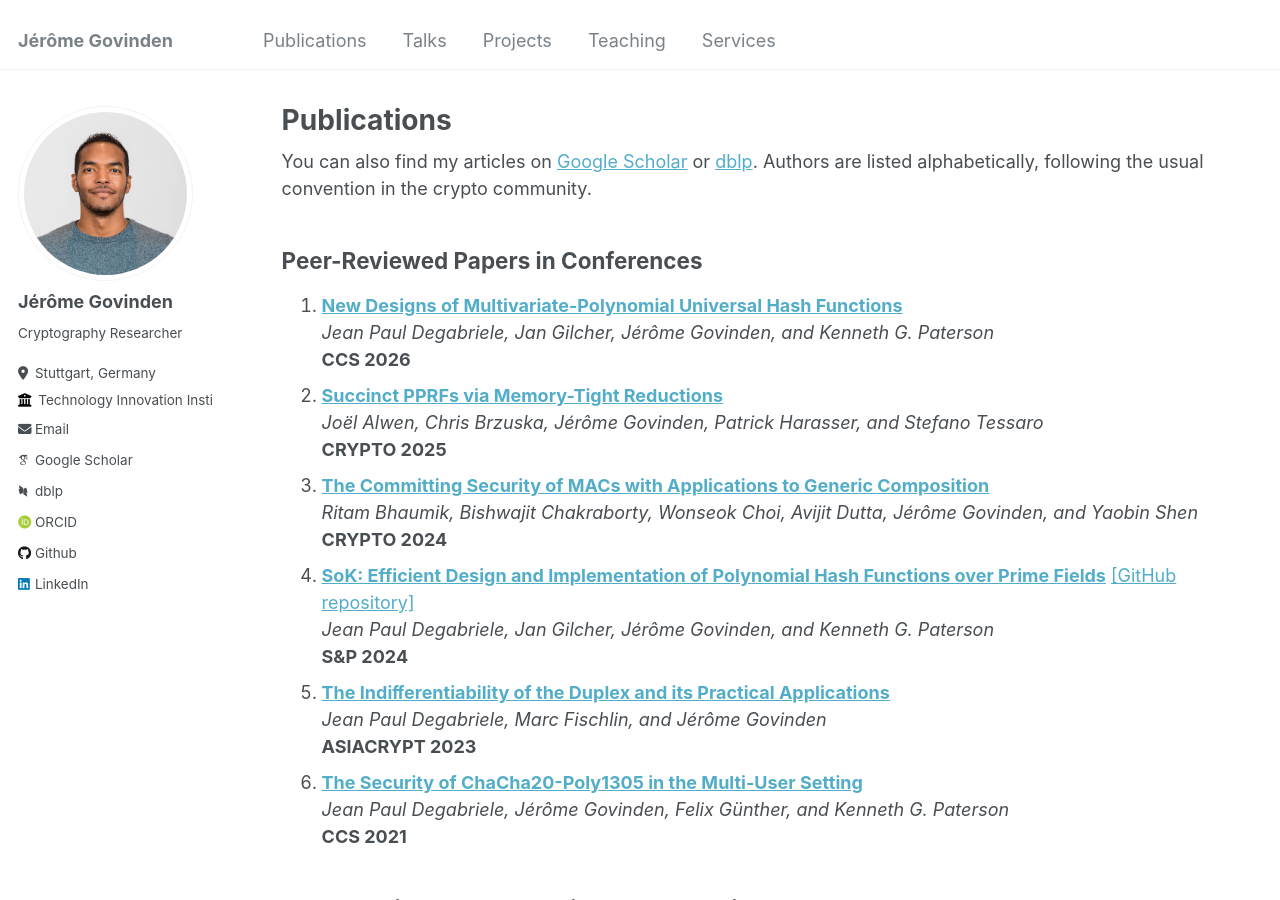
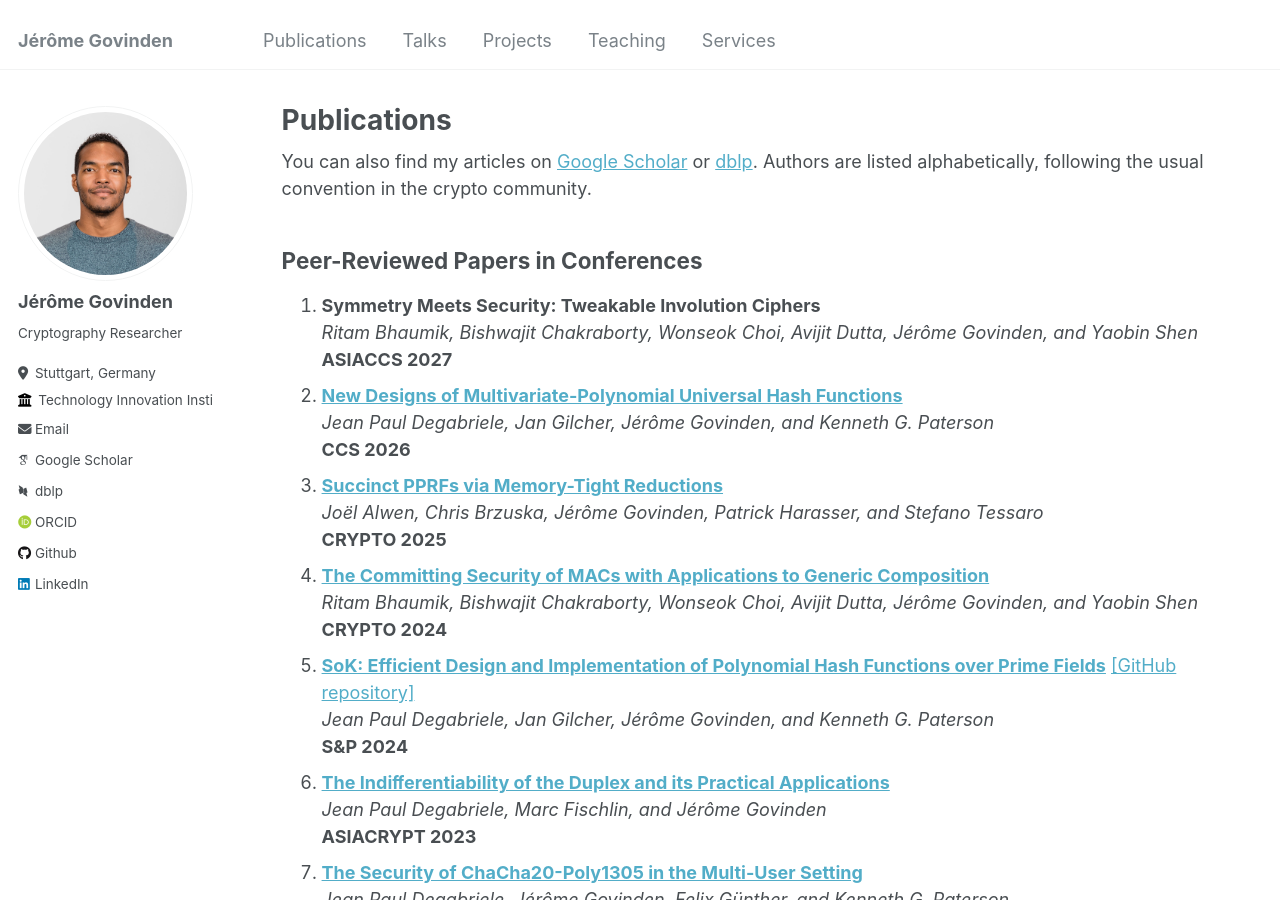
Before and after one commit to GovindenJerome/govindenjerome.github.io, a Jekyll site: the page built from _pages/publications.md, in a window 1280 px wide and 900 px high. Built offline with Jekyll 4.4.1, drawn with Linux system fonts in a browser that asks for light colours; some web fonts are replaced.

Commit message:
add new ASIACCS paper

```diff
--- a/_pages/publications.md
+++ b/_pages/publications.md
@@ -11,35 +11,38 @@ author_profile: true
 
 Peer-Reviewed Papers in Conferences
 ------
-1. [**New Designs of Multivariate-Polynomial Universal Hash Functions**](https://eprint.iacr.org/2026/1602.pdf)\\
+1. **Symmetry Meets Security: Tweakable Involution Ciphers**\\
+*Ritam Bhaumik, Bishwajit Chakraborty, Wonseok Choi, Avijit Dutta, Jérôme Govinden, and Yaobin Shen*\\
+**ASIACCS 2027**
+2. [**New Designs of Multivariate-Polynomial Universal Hash Functions**](https://eprint.iacr.org/2026/1602.pdf)\\
 *Jean Paul Degabriele, Jan Gilcher, Jérôme Govinden, and Kenneth G. Paterson*\\
 **CCS 2026**
-2. [**Succinct PPRFs via Memory-Tight Reductions**](https://link.springer.com/chapter/10.1007/978-3-032-01901-1_20)\\
+3. [**Succinct PPRFs via Memory-Tight Reductions**](https://link.springer.com/chapter/10.1007/978-3-032-01901-1_20)\\
 *Joël Alwen, Chris Brzuska, Jérôme Govinden, Patrick Harasser, and Stefano Tessaro*\\
 **CRYPTO 2025**
-3. [**The Committing Security of MACs with Applications to Generic Composition**](https://eprint.iacr.org/2024/928.pdf)\\
+4. [**The Committing Security of MACs with Applications to Generic Composition**](https://eprint.iacr.org/2024/928.pdf)\\
 *Ritam Bhaumik, Bishwajit Chakraborty, Wonseok Choi, Avijit Dutta, Jérôme Govinden, and Yaobin Shen*\\
 **CRYPTO 2024**
-4. [**SoK: Efficient Design and Implementation of Polynomial Hash Functions over Prime Fields**](https://eprint.iacr.org/2025/464.pdf) [[GitHub repository]](https://github.com/jangilcher/polynomial_hashing_framework)\\
+5. [**SoK: Efficient Design and Implementation of Polynomial Hash Functions over Prime Fields**](https://eprint.iacr.org/2025/464.pdf) [[GitHub repository]](https://github.com/jangilcher/polynomial_hashing_framework)\\
 *Jean Paul Degabriele, Jan Gilcher, Jérôme Govinden, and Kenneth G. Paterson*\\
 **S&P 2024**
-5. [**The Indiﬀerentiability of the Duplex and its Practical Applications**](https://eprint.iacr.org/2026/1275.pdf)\\
+6. [**The Indiﬀerentiability of the Duplex and its Practical Applications**](https://eprint.iacr.org/2026/1275.pdf)\\
 *Jean Paul Degabriele, Marc Fischlin, and Jérôme Govinden*\\
 **ASIACRYPT 2023**
-6. [**The Security of ChaCha20-Poly1305 in the Multi-User Setting**](https://eprint.iacr.org/2023/085.pdf)\\
+7. [**The Security of ChaCha20-Poly1305 in the Multi-User Setting**](https://eprint.iacr.org/2023/085.pdf)\\
 *Jean Paul Degabriele, Jérôme Govinden, Felix Günther, and Kenneth G. Paterson*\\
 **CCS 2021**
 
 
 Abstracts in Workshops without Proceedings
 ------
-7. [**Universal Hash Designs for an Accordion Mode**](https://csrc.nist.gov/csrc/media/Events/2024/accordion-cipher-mode-workshop-2024/documents/papers/universal-hash-designs-for-accordion-mode.pdf) [[Slides]](https://csrc.nist.gov/csrc/media/Presentations/2024/universal-hash-designs-for-an-accordion-mode/images-media/sess-7-degabriele-acm-workshop-2024.pdf) (presented by Jean Paul Degabriele)\\
+8. [**Universal Hash Designs for an Accordion Mode**](https://csrc.nist.gov/csrc/media/Events/2024/accordion-cipher-mode-workshop-2024/documents/papers/universal-hash-designs-for-accordion-mode.pdf) [[Slides]](https://csrc.nist.gov/csrc/media/Presentations/2024/universal-hash-designs-for-an-accordion-mode/images-media/sess-7-degabriele-acm-workshop-2024.pdf) (presented by Jean Paul Degabriele)\\
 *Jean Paul Degabriele, Jan Gilcher, Jérôme Govinden, and Kenneth G. Paterson*\\
 **NIST Workshop on the Requirements for an Accordion Cipher Mode 2024**
 
 
 Thesis
 ------
-8. [**Improving the Security and Efficiency of Symmetric Primitives in Cryptography**](https://doi.org/10.26083/tuda-7755)\\
+9. [**Improving the Security and Efficiency of Symmetric Primitives in Cryptography**](https://doi.org/10.26083/tuda-7755)\\
 *Jérôme Govinden*\\
 **PhD thesis, Technische Universität Darmstadt, 2025.**
```
Also changed, not shown: _pages/about.md (+5 -1 lines).
